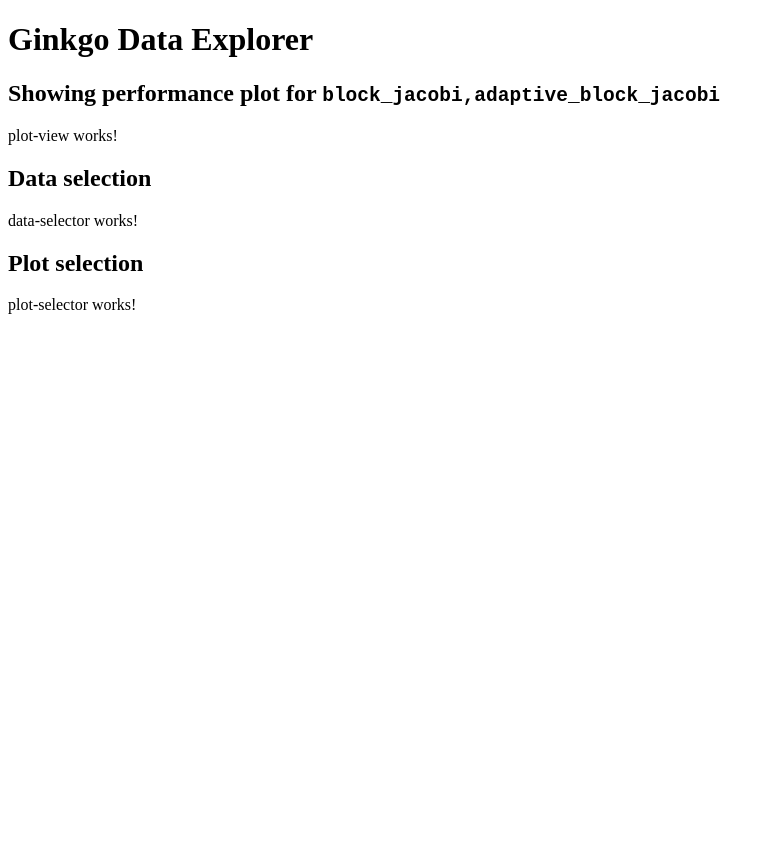
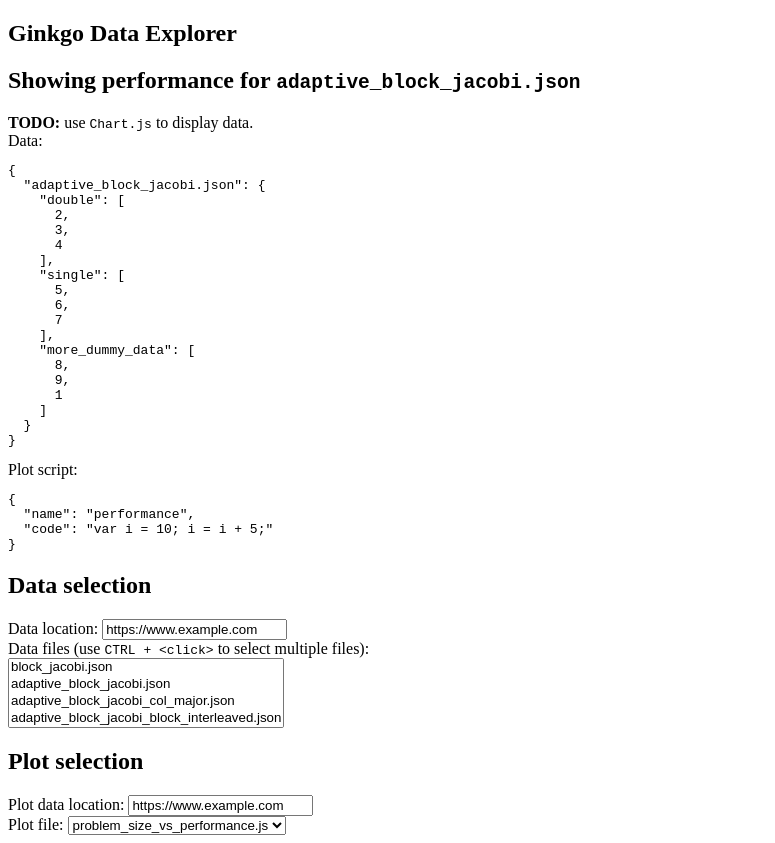
Before and after one commit to ginkgo-project/gpe, an Angular app: page / in a window 1280 px wide. Shown: the whole page, without its empty margins (0-775 px from the left). Before the commit the page ends 800 px from the top, so only its background shows below. Built offline with nearby package versions, Linux system fonts and the light colour scheme.

Commit message:
Build component outlines

```diff
--- a/src/app/app.component.html
+++ b/src/app/app.component.html
@@ -1,10 +1,17 @@
+<article>
   <h1>Ginkgo Data Explorer</h1>
 
-<h2>Showing {{plot_type}} for <code>{{plot_data}}</code></h2>
+  <section>
     <app-plot-view></app-plot-view>
+  </section>
 
+  <section>
     <h2>Data selection</h2>
     <app-data-selector></app-data-selector>
+  </section>
 
+  <section>
     <h2>Plot selection</h2>
     <app-plot-selector></app-plot-selector>
+  </section>
+</article>
--- a/src/app/app.component.ts
+++ b/src/app/app.component.ts
@@ -5,7 +5,4 @@ import { Component } from '@angular/core';
   templateUrl: './app.component.html',
   styleUrls: ['./app.component.css']
 })
-export class AppComponent {
-  plot_type: string = "performance plot";
-  plot_data: string[] = ["block_jacobi", "adaptive_block_jacobi"];
-}
+export class AppComponent {}
--- a/src/app/app.module.ts
+++ b/src/app/app.module.ts
@@ -6,6 +6,7 @@ import { AppComponent } from './app.component';
 import { DataSelectorComponent } from './data-selector/data-selector.component';
 import { PlotSelectorComponent } from './plot-selector/plot-selector.component';
 import { PlotViewComponent } from './plot-view/plot-view.component';
+import { KeysPipe } from './keys.pipe';
 
 
 @NgModule({
@@ -13,7 +14,8 @@ import { PlotViewComponent } from './plot-view/plot-view.component';
     AppComponent,
     DataSelectorComponent,
     PlotSelectorComponent,
-    PlotViewComponent
+    PlotViewComponent,
+    KeysPipe
   ],
   imports: [
     BrowserModule
--- a/src/app/data-selector/data-selector.component.html
+++ b/src/app/data-selector/data-selector.component.html
@@ -1,3 +1,18 @@
-<p>
-  data-selector works!
-</p>
+<div>
+  <label>
+    Data location:
+    <input type="url" value="{{data_location}}">
+  </label>
+  <span class="error">{{error_message}}</span>
+</div>
+<div><label>
+    Data files (use <code>CTRL + &lt;click&gt;</code> to select multiple
+    files):
+</label></div>
+<div>
+  <select multiple>
+    <option *ngFor="let data_file of data_file_list" value="{{data_file}}">
+      {{data_file}}
+    </option>
+  </select>
+</div>
--- a/src/app/data-selector/data-selector.component.ts
+++ b/src/app/data-selector/data-selector.component.ts
@@ -12,4 +12,13 @@ export class DataSelectorComponent implements OnInit {
   ngOnInit() {
   }
 
+  data_location: string = 'https://www.example.com';
+
+  data_file_list: string[] = [
+    "block_jacobi.json",
+    "adaptive_block_jacobi.json",
+    "adaptive_block_jacobi_col_major.json",
+    "adaptive_block_jacobi_block_interleaved.json",
+    "adaptive_block_jacobi_no_padding.json"
+  ];
 }
--- /dev/null
+++ b/src/app/keys.pipe.ts
@@ -0,0 +1,12 @@
+import { Pipe, PipeTransform } from '@angular/core';
+
+@Pipe({
+  name: 'keys'
+})
+export class KeysPipe implements PipeTransform {
+
+  transform(value: Object): string[] {
+    return Object.keys(value);
+  }
+
+}
--- a/src/app/plot-selector/plot-selector.component.html
+++ b/src/app/plot-selector/plot-selector.component.html
@@ -1,3 +1,17 @@
-<p>
-  plot-selector works!
-</p>
+<div>
+  <label>
+    Plot data location:
+    <input type="url" value="{{plot_data_location}}">
+  </label>
+  <span class="error">{{error_message}}</span>
+</div>
+<div>
+  <label>
+    Plot file:
+    <select>
+      <option *ngFor="let plot_file of plot_file_list" value="{{plot_file}}">
+        {{plot_file}}
+      </option>
+    </select>
+  </label>
+</div>
--- a/src/app/plot-selector/plot-selector.component.ts
+++ b/src/app/plot-selector/plot-selector.component.ts
@@ -12,4 +12,10 @@ export class PlotSelectorComponent implements OnInit {
   ngOnInit() {
   }
 
+  plot_data_location: string = 'https://www.example.com';
+
+  plot_file_list: string[] = [
+    'problem_size_vs_performance.js',
+    'block_size_vs_performance.js'
+  ];
 }
--- a/src/app/plot-view/plot-view.component.html
+++ b/src/app/plot-view/plot-view.component.html
@@ -1,3 +1,18 @@
-<p>
-  plot-view works!
-</p>
+<h2>Showing {{plot_script.name}} for <code>{{ plot_data | keys }}</code></h2>
+<div>
+  <span>
+    <strong>TODO:</strong> use <code>Chart.js</code> to display data.
+  </span>
+  <div>
+    <span>Data:</span>
+    <code>
+      <pre>{{plot_data | json}}</pre>
+    </code>
+  </div>
+  <div>
+    <span>Plot script:</span>
+    <code>
+      <pre>{{plot_script | json}}</pre>
+    </code>
+  </div>
+</div>
--- a/src/app/plot-view/plot-view.component.ts
+++ b/src/app/plot-view/plot-view.component.ts
@@ -1,4 +1,7 @@
 import { Component, OnInit } from '@angular/core';
+import { JsonPipe } from '@angular/common';
+import { KeysPipe } from '../keys.pipe';
+
 
 @Component({
   selector: 'app-plot-view',
@@ -12,4 +15,13 @@ export class PlotViewComponent implements OnInit {
   ngOnInit() {
   }
 
+  plot_data = {
+    'adaptive_block_jacobi.json' : {
+      'double': [2, 3, 4],
+      'single': [5, 6, 7],
+      'more_dummy_data': [8, 9, 1]
+    }
+  };
+
+  plot_script = { 'name': 'performance', 'code': 'var i = 10; i = i + 5;' };
 }
```
Also changed, not shown: 1 other file (tests, documents, lock files or other folders). Lines whose indentation alone changed are shown as unchanged.
